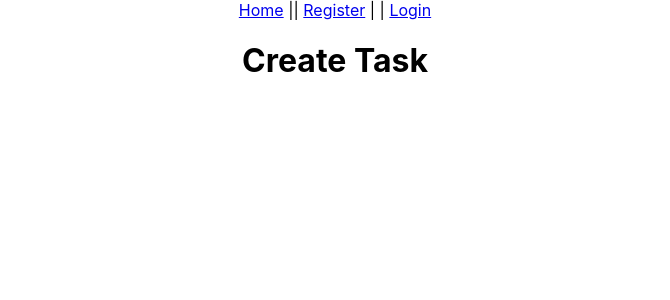
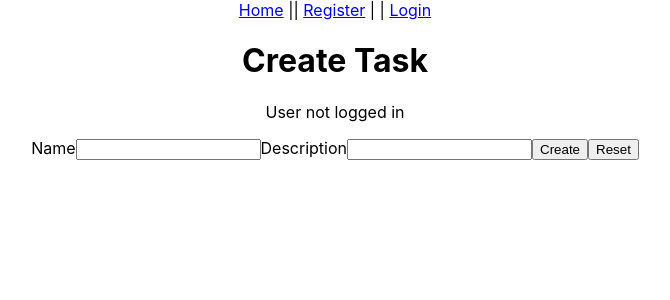
Before and after one commit to mpierce1988/ReactTaskManager, a React (Create React App) app in the folder task-manager/: page /tasks/create in a window 1280 px wide. Shown: the top 300 px of the page, without its empty margins (305-975 px from the left). Built offline with nearby package versions, Linux system fonts and the light colour scheme.

Commit message:
Implemented CreateTask component

```diff
--- a/task-manager/src/containers/CreateTask.js
+++ b/task-manager/src/containers/CreateTask.js
@@ -1,6 +1,93 @@
+import { useState } from "react";
+import { useUser } from "../contexts/UserContext";
+import { createTask } from "../functions/apiFunctions";
 
 export function CreateTask() {
+    // set loading, error and success states
+    const [ loading, setLoading ] = useState(false);
+    const [ success, setSuccess ] = useState(false);
+    const [ error, setError ] = useState('');
+
+    // get user id from user context
+    const {userId} = useUser();
+
+
+    // create state variables for form fields
+    const [ name, setName ] = useState('');
+    const [ description, setDescription ] = useState('');
+
+    // create error variables for name and description validation
+    const [ nameError, setNameError ] = useState('');
+    const [ descriptionError, setDescriptionError ] = useState('');
+
+    // reset form fields
+    const reset = () => {
+        setName('');
+        setDescription('');
+    };
+
+    // submit form
+    const submit = async (e) => {
+        e.preventDefault();
+
+        // set loading, error and success states
+        setLoading(true);
+        setSuccess(false);
+        setError('');
+
+        // Validate required fields
+        let errorCount = 0;
+
+        // validate name was entered
+        if(!name || name === ''){
+            setNameError('Name is required');
+            errorCount++;
+        }
+
+        // validate a description was entered
+        if(!description || description === ''){
+            setDescriptionError('Description is required');
+            errorCount++;
+        }
+
+        // if there are errors, exit
+        if(errorCount > 0) return;
+
+        // perform createTask apiFunction inside a try catch
+        try {
+            const data = await createTask(userId, name, description);
+
+            // check data for success or error status
+            if(data.status === 'Success') {
+                setSuccess(true);
+                reset();
+            } else {
+                setError('Error creating task');
+            }
+        } catch (error) {
+            setError('Error creating task');
+        } finally {
+            setLoading(false);
+        }
+    }
+
     return (
-        <h1>Create Task</h1>
+        <>
+            <h1>Create Task</h1>
+            {loading && <p>Loading...</p>}
+            {error && <p>Error creating task</p>}
+            {success && <p>Task created successfully!</p>}
+            {!userId && <p>User not logged in</p>}
+            <form onSubmit={submit}>
+                <label htmlFor="name">Name</label>
+                <input id="name" type="text" value={name} onChange={e => setName(e.target.value)}/>
+                {nameError && <p>{nameError}</p>}
+                <label htmlFor="description">Description</label>
+                <input id="description" type="text" value={description} onChange={e => setDescription(e.target.value)}/>
+                {descriptionError && <p>{descriptionError}</p>}
+                <button type="submit">Create</button>
+                <button type="button" role='button' onClick={reset}>Reset</button>
+            </form>
+        </>
     );
 }
```
